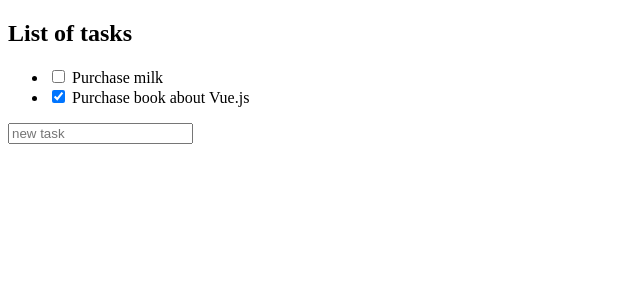
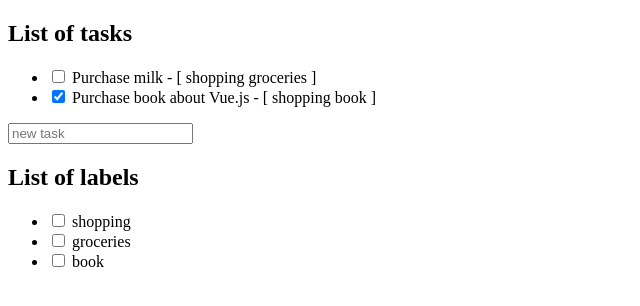
Before and after one commit to yuji91/vue_student_app, a Vue app: page / in a window 1280 px wide. Shown: the top 306 px of the page, without its empty margins (0-640 px from the left). Built offline with nearby package versions, Linux system fonts and the light colour scheme.

Commit message:
Add label index new create with vuex

```diff
--- a/src/App.vue
+++ b/src/App.vue
@@ -6,11 +6,25 @@
         <input type="checkbox" v-bind:checked="task.done"
           v-on:change="toggleTaskStatus(task)">
         {{ task.name }}
+        -
+        [
+        <span v-for="id in task.labelIds" v-bind:key="id">
+          {{ getLabelText(id) }}
+        </span>
+        ]
       </li>
     </ul>
     <form v-on:submit.prevent="addTask">
       <input type="text" v-model="newTaskName" placeholder="new task">
     </form>
+    <h2>List of labels</h2>
+    <ul>
+      <li v-for="label in labels" v-bind:key="label.id">
+        <input type="checkbox" v-bind:value="label.id"
+               v-model="newTaskLabelIds">
+        {{ label.text }}
+      </li>
+    </ul>
   </div>
 </template>
 
@@ -18,25 +32,42 @@
 export default {
   data () {
     return {
-      newTaskName: ''
+      newTaskName: '',
+      newTaskLabelIds: [],
+      newLabelText: ''
     }
   },
   computed: {
     tasks () {
       return this.$store.state.tasks
+    },
+    labels () {
+      return this.$store.state.labels
     }
   },
   methods: {
     addTask () {
       this.$store.commit('addTask', {
-        name: this.newTaskName
+        name: this.newTaskName,
+        labelIds: this.newTaskLabelIds
       })
       this.newTaskName = ''
+      this.newTaskLabelIds = []
     },
     toggleTaskStatus (task) {
       this.$store.commit('toggleTaskStatus', {
         id: task.id
       })
+    },
+    addLabel () {
+      this.$store.commit('addLabel', {
+        text: this.newLabelText
+      })
+      this.newLabelText = ''
+    },
+    getLabelText (id) {
+      const label = this.labels.filter(label => label.id === id)[0]
+      return label ? label.text : ''
     }
   }
 }
--- a/src/store/index.js
+++ b/src/store/index.js
@@ -9,32 +9,57 @@
       {
         id: 1,
         name: 'Purchase milk',
+        labelIds: [1, 2],
         done: false
       },
       {
         id: 2,
         name: 'Purchase book about Vue.js',
+        labelIds: [1, 3],
         done: true
       }
     ],
+    labels: [
+      {
+        id: 1,
+        text: 'shopping'
+      },
+      {
+        id: 2,
+        text: 'groceries'
+      },
+      {
+        id: 3,
+        text: 'book'
+      }
+    ],
     nextTaskId: 3,
+    nextLabelId: 4
   },
   mutations: {
-    addTask (state, { name }) {
+    addTask (state, { name, labelIds }) {
       state.tasks.push({
         id: state.nextTaskId,
         name,
+        labelIds,
         done: false
       })
       state.nextTaskId++
     },
-    toggleTaskStatus (state, { id }){
+    toggleTaskStatus (state, { id }) {
       const filtered = state.tasks.filter(task => {
         return task.id === id
       })
-      filtered.forEach(task =>{
+      filtered.forEach(task => {
         task.done = !task.done
       })
+    },
+    addLabel (state, { text }) {
+      state.labels.push({
+        id: state.nextLabelId,
+        text
+      })
+      state.nextLabelId++
     }
   }
 })
```
